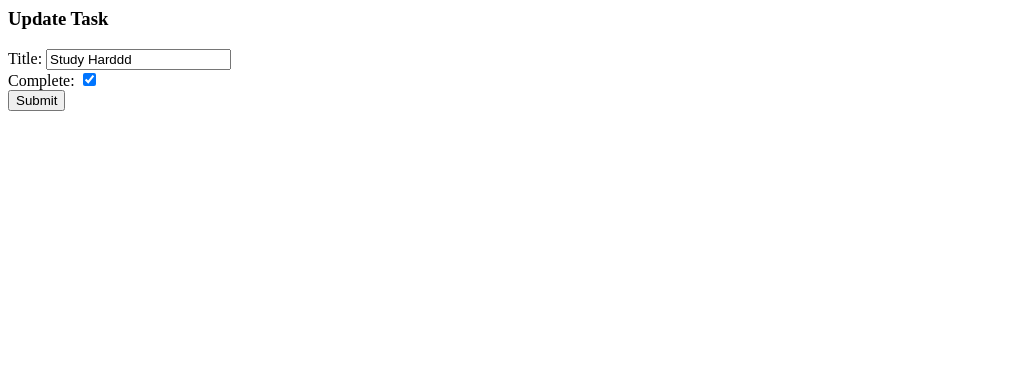
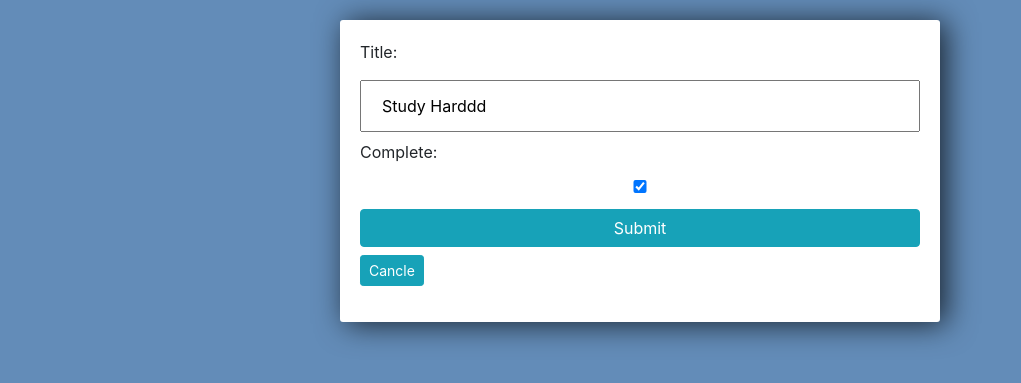
Before and after one commit to AdarshVarma9395/To-Do, a Django app: page /update_task/1/ in a window 1280 px wide. Shown: the top 383 px of the page, without its empty margins (0-1021 px from the left). Run offline with Django 5.2, Linux system fonts and the light colour scheme; data comes from the database, SQL or seed files in the repository; both versions use the stored data as it was after the commit; some libraries are stand-ins or nearby versions.

Commit message:
HTML&CSS
Added some html and css on templates

```diff
--- a/myapp/forms.py
+++ b/myapp/forms.py
@@ -1,8 +1,10 @@
 from .models import *
 from django.forms import ModelForm
+from django import forms
 
 
 class TaskForm(ModelForm):
+    title = forms.CharField(widget=forms.TextInput(attrs={'placeholder':'Add new task...'}))
     class Meta:
         model = Task
         fields = '__all__'
--- a/myapp/templates/myapp/update_task.html
+++ b/myapp/templates/myapp/update_task.html
@@ -1,7 +1,62 @@
-<h3>Update Task</h3>
 
-<form method="POST" action="">
-    {% csrf_token %}
-    {{form}}
-    <input type="submit" name="Update Task">
-</form>
+
+<link rel="stylesheet" href="https://stackpath.bootstrapcdn.com/bootstrap/4.3.1/css/bootstrap.min.css"
+integrity="sha384-ggOyR0iXCbMQv3Xipma34MD+dH/1fQ784/j6cY/iJTQUOhcWr7x9JvoRxT2MZw1T" crossorigin="anonymous">
+
+<style>
+
+	body{
+		background-color: #638CB8;
+	}
+
+	input{
+		width: 100%;
+		padding: 12px 20px;
+		margin: 8px 0;
+		box-sizing: border-box;
+	}
+
+	input::placeholder {
+	  color: #d3d3d3;
+	}
+
+	.submit{
+		background-color: #6BA3E8;
+	}
+
+	.center-column{
+		width:600px;
+		margin: 20px auto;
+		padding:20px;
+		background-color: #fff;
+		border-radius: 3px;
+		box-shadow: 6px 2px 30px 0px rgba(0,0,0,0.75);
+	}
+
+	.item-row{
+		background-color: #906abd;
+		margin: 10px;
+		padding: 20px;
+		border-radius: 3px;
+		color: #fff;
+		font-size: 16px;
+		box-shadow: 0px -1px 10px -4px rgba(0,0,0,0.75);
+	}
+
+	.btn-danger{
+		background-color: #ffae19;
+		border-color: #e59400;
+	}
+
+</style>
+
+<div class="center-column">
+
+	<form method="POST" action="">
+        {% csrf_token %}
+        {{form}}
+        <input class="btn btn-info" type="submit" name="Update Task">
+        <a class="btn btn-sm btn-info" href="{% url 'home' %}">Cancle</a>
+    </form>
+
+</div>
```
Also changed, not shown: myapp/templates/myapp/delete.html (+66 -6 lines), myapp/templates/myapp/list.html (+62 -6 lines), db.sqlite3.
